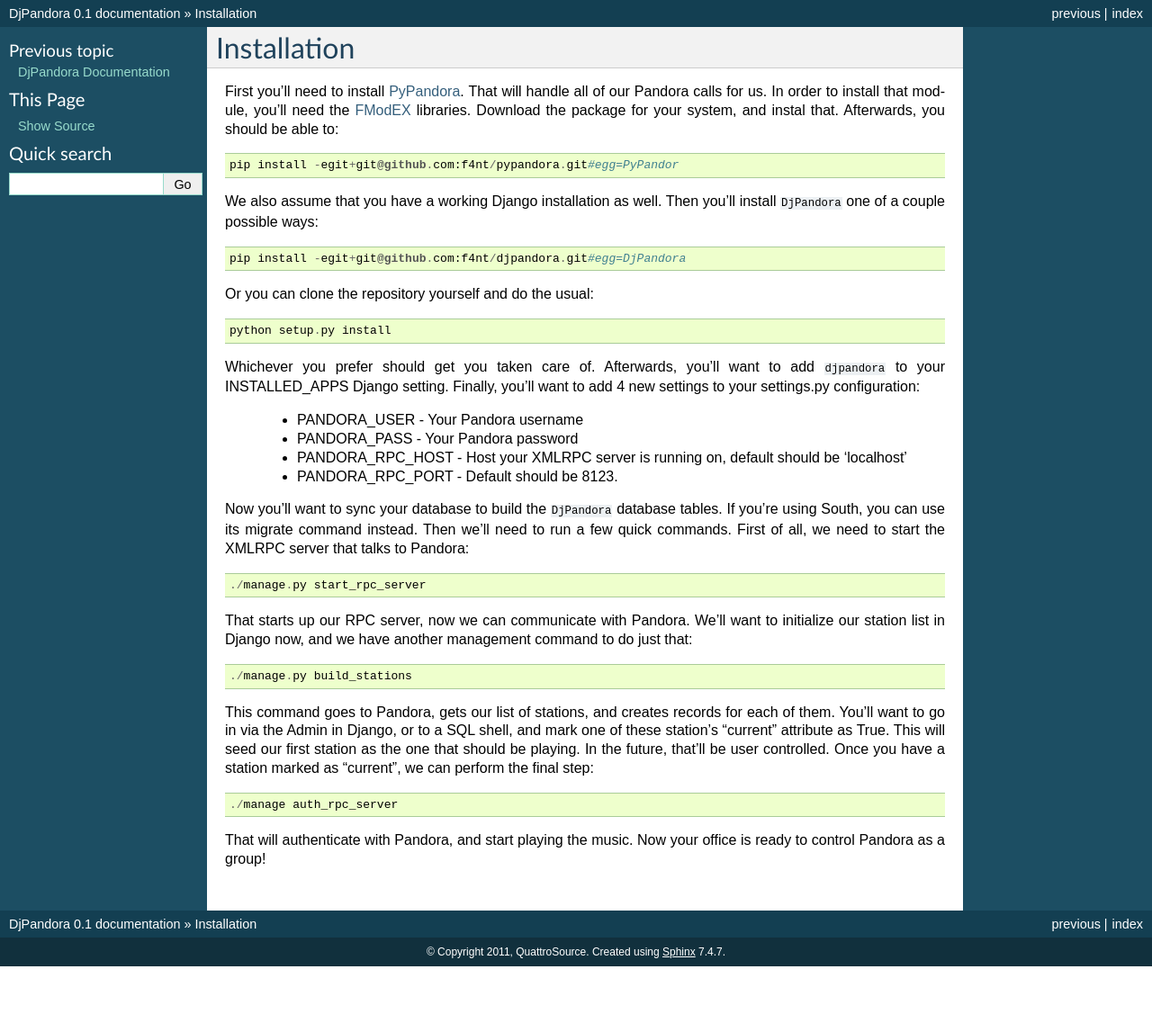
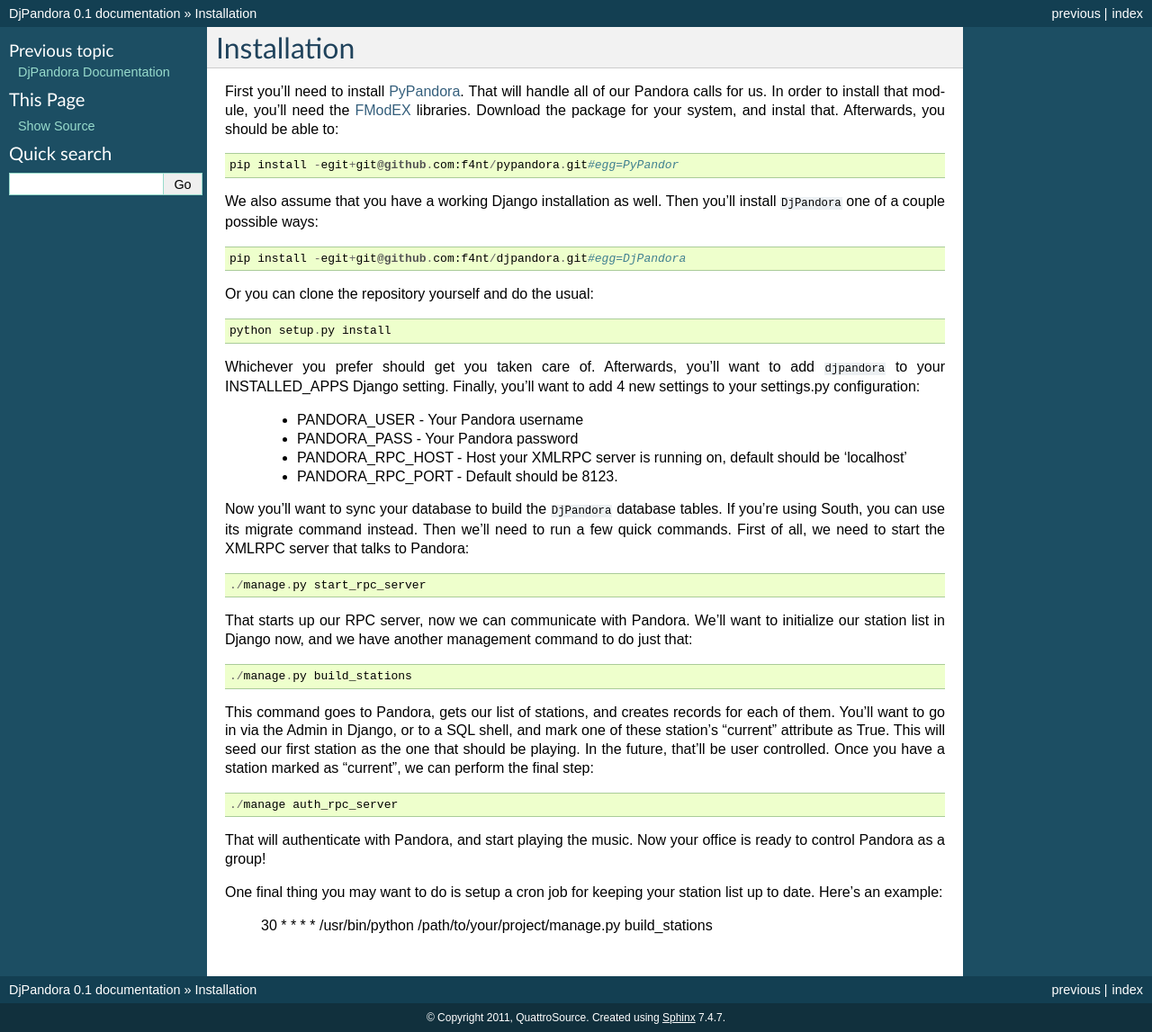
Before and after one commit to rogersmark/djpandora, a Sphinx documentation site: the page built from docs/source/install.rst, in a window 1280 px wide. Shown: the whole page at 90% size. Built offline with Sphinx 7.4.7, drawn with Linux system fonts in a browser that asks for light colours; pages that are not in the unit, such as notebooks, are missing from menus; before the commit the page ends 1074 px from its top, so only the background shows below that.

Commit message:
Docs update

```diff
--- a/docs/source/install.rst
+++ b/docs/source/install.rst
@@ -33,3 +33,7 @@
     ./manage auth_rpc_server
 
 That will authenticate with Pandora, and start playing the music. Now your office is ready to control Pandora as a group!
+
+One final thing you may want to do is setup a cron job for keeping your station list up to date. Here's an example:
+
+    30 * * * * /usr/bin/python /path/to/your/project/manage.py build_stations
```
